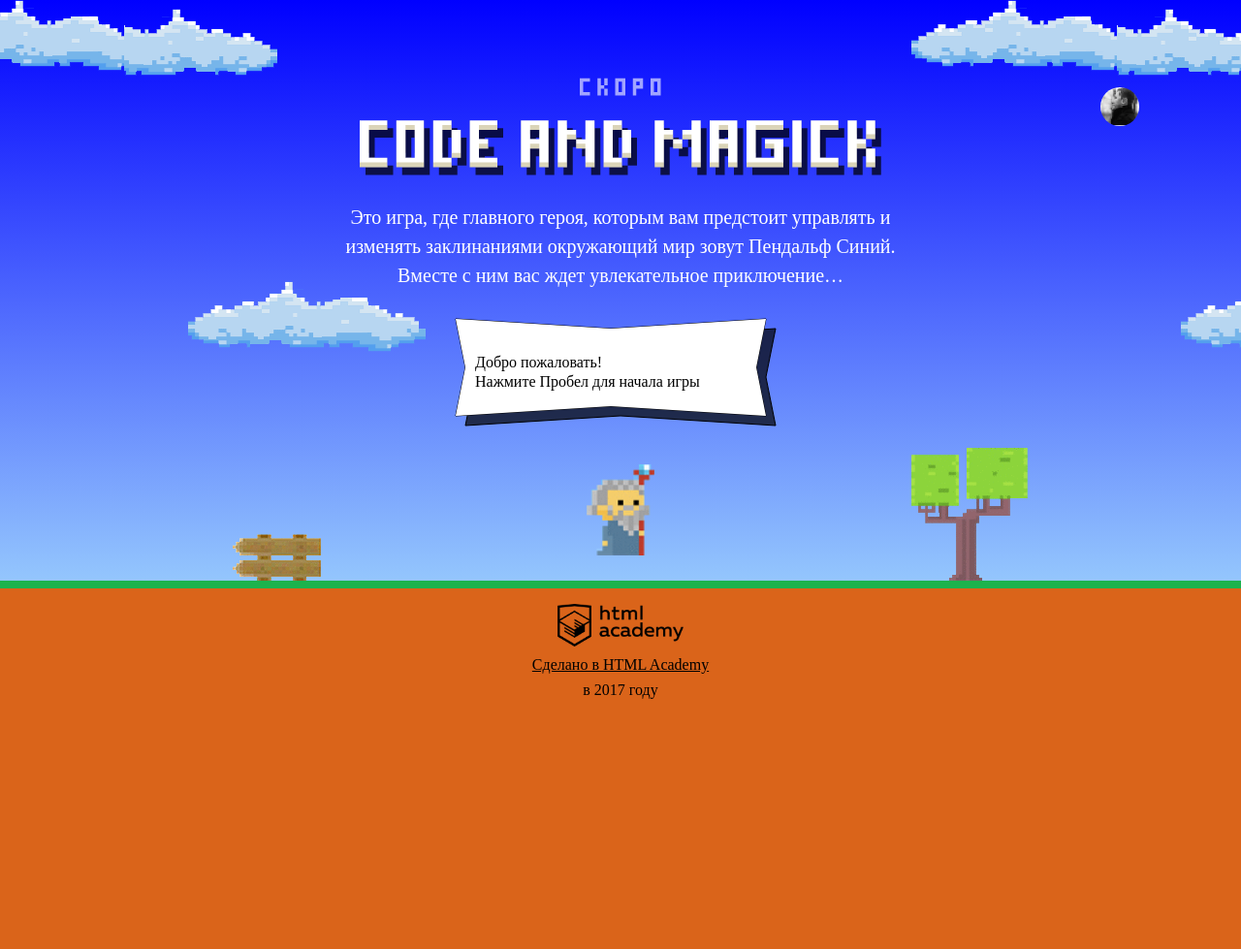
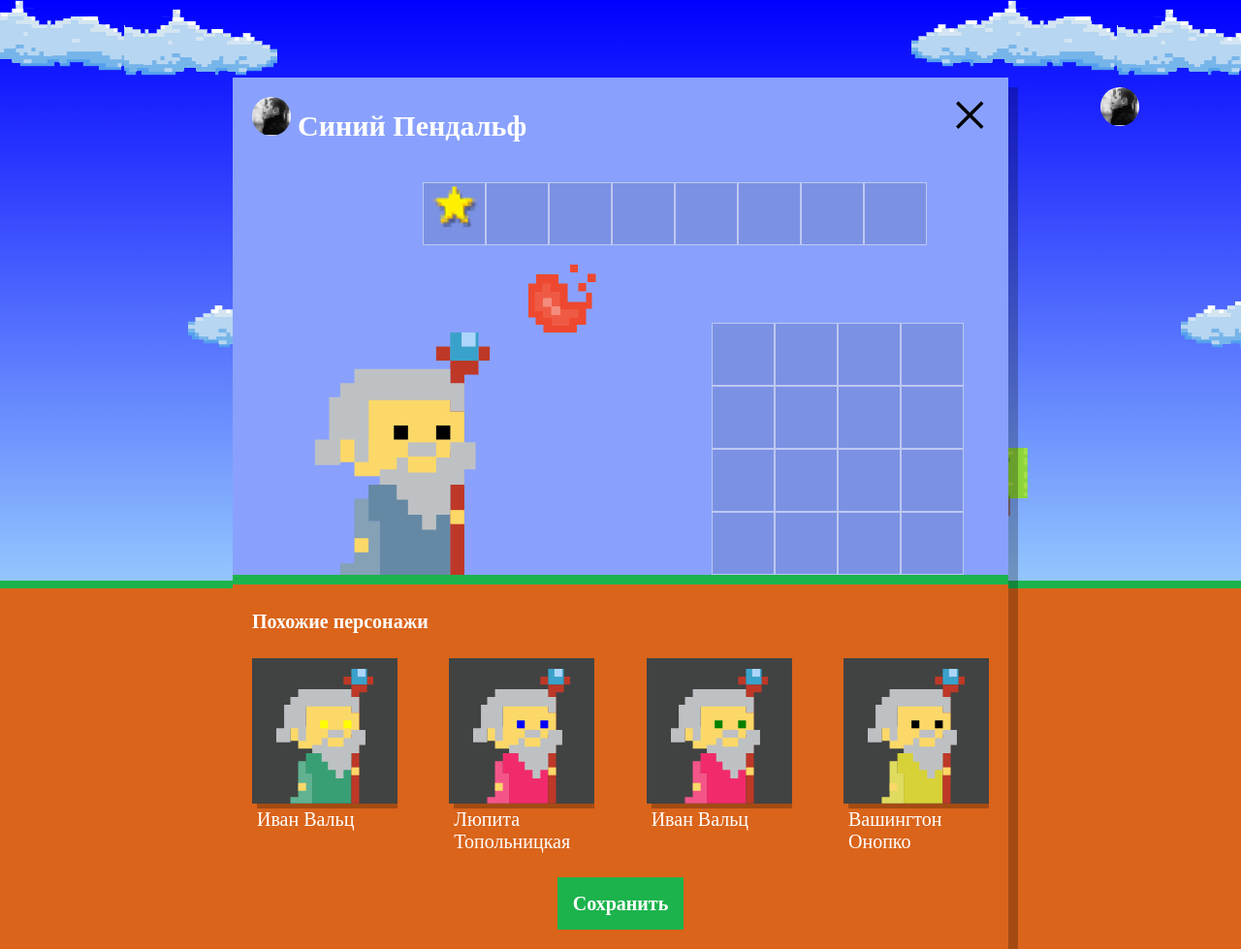
Before and after one commit to simpleVV/Code-and-Magic, a website: page Код и магия/index.html in a window 1280 px wide. Shown: the whole page at 97% size. Before the commit the page ends 800 px from the top, so only its background shows below. Drawn offline with Linux system fonts and the light colour scheme; a web font is replaced by a local one.

Commit message:
Добавление DOM элементов с другими Магами

```diff
--- a/Код и магия/index.html
+++ b/Код и магия/index.html
@@ -202,6 +202,7 @@
      return height * 0.6
    };
 </script>
+<script src="js/setup.js"></script>
 <script src="js/stat.js"></script>
 <script src="js/game.js"></script>
 
--- /dev/null
+++ b/Код и магия/js/setup.js
@@ -0,0 +1,62 @@
+'use strict';
+
+var userDialog = document.querySelector('.setup');
+userDialog.classList.remove('hidden');
+userDialog.querySelector('.setup-similar').classList.remove('hidden');
+var similarListElement = document.querySelector('.setup-similar-list');
+var similarWizardTemplate = document.querySelector('#similar-wizard-template')
+  .content
+  .querySelector('.setup-similar-item');
+var WIZARD_NAMES = ['Иван', 'Хуан Себастьян', 'Мария', 'Кристоф', 'Виктор', 'Юлия', 'Люпита', 'Вашингтон'];
+var WIZARD_SECOND_NAMES = ['да Марья', 'Верон', 'Мирабелла', 'Вальц', 'Онопко', 'Топольницкая', 'Нионго', 'Ирвинг'];
+var WIZARD_COAT_COLOR = ['rgb(101, 137, 164)', 'rgb(241, 43, 107)', 'rgb(146, 100, 161)', 'rgb(56, 159, 117)', 'rgb(215, 210, 55)', 'rgb(0, 0, 0)'];
+var WIZARD_EYES_COLOR = ['black', 'red', 'blue', 'yellow', 'green'];
+var WIZARD_NUMBER = 4;
+
+// Генерация случайного образа волшебника
+var wizardGeneration = function (names, secondNames, coatColors, eyesColors) {
+  var wizardsData = [];
+  var randomNumber = Math.floor(Math.random() * 10); // Для перестановки имени и фамилии местами
+  var fullName = '';
+
+  // Случайно меняем местами имя и фамилию
+  for (var i = 0; i < WIZARD_NUMBER; i++) {
+    if (randomNumber > WIZARD_NUMBER) {
+      fullName = names[Math.floor(Math.random() * names.length)] + ' ' + secondNames[Math.floor(Math.random() * secondNames.length)];
+    } else {
+      fullName = secondNames[Math.floor(Math.random() * secondNames.length)] + ' ' + names[Math.floor(Math.random() * names.length)];
+    }
+
+    // Заполняем данными объекты
+    var wizard = {
+      name: fullName,
+      coatColor: coatColors[Math.floor(Math.random() * coatColors.length)],
+      eyeColor: eyesColors[Math.floor(Math.random() * eyesColors.length)]
+    };
+    wizardsData.push(wizard);
+  }
+  return wizardsData;
+};
+
+var wizards = wizardGeneration(WIZARD_NAMES, WIZARD_SECOND_NAMES, WIZARD_COAT_COLOR, WIZARD_EYES_COLOR);
+
+// Создание DOM элементов на основе сгенерированных образов волшебников
+var renderWizard = function (wizard) {
+  var wizardElement = similarWizardTemplate.cloneNode(true);
+  wizardElement.querySelector('.setup-similar-label').textContent = wizard.name;
+  wizardElement.querySelector('.wizard-coat').style.fill = wizard.coatColor;
+  wizardElement.querySelector('.wizard-eyes').style.fill = wizard.eyeColor;
+  return wizardElement;
+};
+
+// Добавление DOM элементов на страницу.
+var addWizard = function (elements) {
+  var fragment = document.createDocumentFragment();
+
+  for (var i = 0; i < elements.length; i++) {
+    fragment.appendChild(renderWizard(elements[i]));
+    similarListElement.appendChild(fragment);
+  }
+};
+
+addWizard(wizards);
```
